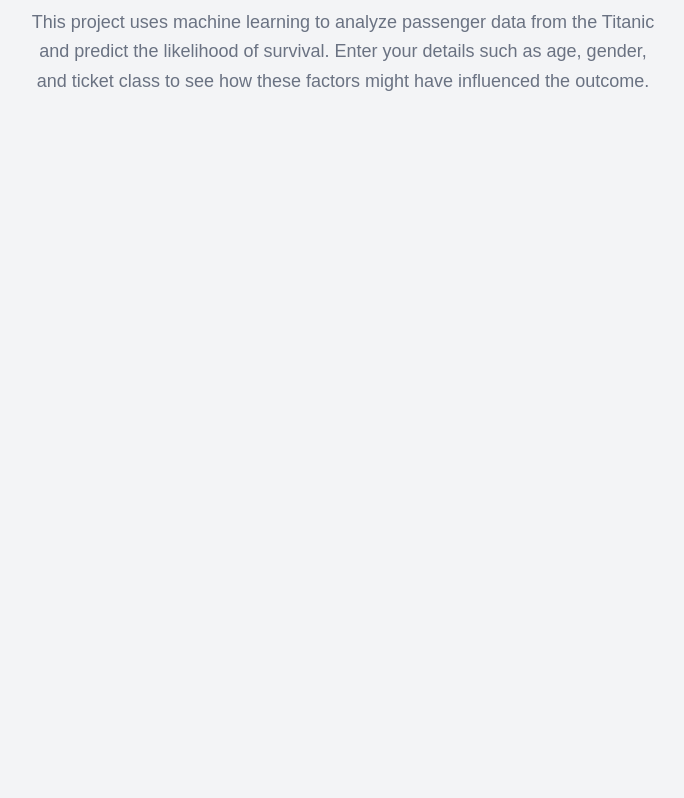
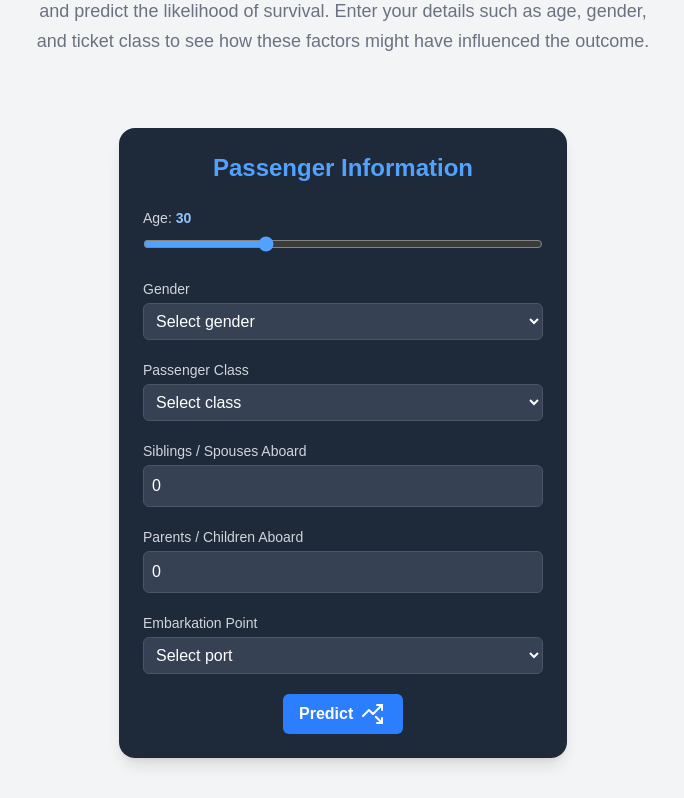
Before and after one commit to Bbuluc/titanic-prediction, a React (Vite) app: page / in a window 1280 px wide. Shown: the part 260-1058 px from the top of the page, without its empty margins (297-981 px from the left). Before the commit the page ends 800 px from the top, so only its background shows below. Built offline with nearby package versions, Linux system fonts and the light colour scheme.

Commit message:
Form structure added and some minor changes made

```diff
--- a/src/App.jsx
+++ b/src/App.jsx
@@ -1,16 +1,16 @@
-import MainHeader from "./components/Header"
-import InfoSection from "./components/infoSeection"
 
+import FormSection from "./components/FormSection";
+import MainHeader from "./components/Header";
+import InfoSection from "./components/infoSeection";
 
 function App() {
-
-
   return (
     <>
       <MainHeader />
       <InfoSection />
+      <FormSection />
     </>
-  )
+  );
 }
 
-export default App
+export default App;
--- /dev/null
+++ b/src/components/FormSection.jsx
@@ -0,0 +1,170 @@
+import { useState } from "react";
+import PredictIcon from "./icons/PredictIcon";
+export default function FormSection() {
+  // State for all form values
+  const [formData, setFormData] = useState({
+    age: 30,
+    gender: "",
+    pclass: "",
+    sibsp: 0,
+    parch: 0,
+    embarked: "",
+  });
+
+  // Handle change for all inputs
+  const handleChange = (e) => {
+    const { name, value } = e.target;
+    setFormData((prev) => ({ ...prev, [name]: value }));
+  };
+
+  // Handle form submission
+  const handleSubmit = (e) => {
+    e.preventDefault();
+    console.log("Form Data:", formData);
+    // Later: send this data to backend (FastAPI / Flask)
+  };
+
+  return (
+    <section className="max-w-md mx-auto my-10 bg-gray-800 rounded-2xl shadow-lg p-6 text-white">
+      <h2 className="text-2xl font-semibold text-center text-blue-400 mb-6">
+        Passenger Information
+      </h2>
+
+      <form onSubmit={handleSubmit} className="space-y-5">
+        {/* Age - Range Slider */}
+        <div>
+          <label
+            htmlFor="age"
+            className="block text-sm font-medium text-gray-300"
+          >
+            Age:{" "}
+            <span className="text-blue-300 font-semibold">{formData.age}</span>
+          </label>
+          <input
+            type="range"
+            id="age"
+            name="age"
+            min="0"
+            max="100"
+            value={formData.age}
+            onChange={handleChange}
+            className="w-full mt-2 accent-blue-400"
+          />
+        </div>
+
+        {/* Gender */}
+        <div>
+          <label
+            htmlFor="gender"
+            className="block text-sm font-medium text-gray-300"
+          >
+            Gender
+          </label>
+          <select
+            id="gender"
+            name="gender"
+            value={formData.gender}
+            onChange={handleChange}
+            className="w-full mt-1 p-2 rounded-md bg-gray-700 border border-gray-600 focus:ring-2 focus:ring-blue-400 focus:outline-none"
+          >
+            <option value="">Select gender</option>
+            <option value="male">Male</option>
+            <option value="female">Female</option>
+          </select>
+        </div>
+
+        {/* Passenger Class */}
+        <div>
+          <label
+            htmlFor="pclass"
+            className="block text-sm font-medium text-gray-300"
+          >
+            Passenger Class
+          </label>
+          <select
+            id="pclass"
+            name="pclass"
+            value={formData.pclass}
+            onChange={handleChange}
+            className="w-full mt-1 p-2 rounded-md bg-gray-700 border border-gray-600 focus:ring-2 focus:ring-blue-400 focus:outline-none"
+          >
+            <option value="">Select class</option>
+            <option value="1">1st Class</option>
+            <option value="2">2nd Class</option>
+            <option value="3">3rd Class</option>
+          </select>
+        </div>
+
+        {/* Siblings/Spouses Aboard */}
+        <div>
+          <label
+            htmlFor="sibsp"
+            className="block text-sm font-medium text-gray-300"
+          >
+            Siblings / Spouses Aboard
+          </label>
+          <input
+            type="number"
+            id="sibsp"
+            name="sibsp"
+            min="0"
+            max="10"
+            value={formData.sibsp}
+            onChange={handleChange}
+            className="w-full mt-1 p-2 rounded-md bg-gray-700 border border-gray-600 focus:ring-2 focus:ring-blue-400 focus:outline-none"
+          />
+        </div>
+
+        {/* Parents/Children Aboard */}
+        <div>
+          <label
+            htmlFor="parch"
+            className="block text-sm font-medium text-gray-300"
+          >
+            Parents / Children Aboard
+          </label>
+          <input
+            type="number"
+            id="parch"
+            name="parch"
+            min="0"
+            max="10"
+            value={formData.parch}
+            onChange={handleChange}
+            className="w-full mt-1 p-2 rounded-md bg-gray-700 border border-gray-600 focus:ring-2 focus:ring-blue-400 focus:outline-none"
+          />
+        </div>
+
+        {/* Embarkation Point */}
+        <div>
+          <label
+            htmlFor="embarked"
+            className="block text-sm font-medium text-gray-300"
+          >
+            Embarkation Point
+          </label>
+          <select
+            id="embarked"
+            name="embarked"
+            value={formData.embarked}
+            onChange={handleChange}
+            className="w-full mt-1 p-2 rounded-md bg-gray-700 border border-gray-600 focus:ring-2 focus:ring-blue-400 focus:outline-none"
+          >
+            <option value="">Select port</option>
+            <option value="C">Cherbourg (C)</option>
+            <option value="Q">Queenstown (Q)</option>
+            <option value="S">Southampton (S)</option>
+          </select>
+        </div>
+
+        <button
+          type="submit"
+          className="flex mx-auto w-30 mt-4 bg-blue-500 hover:bg-blue-600 text-white font-semibold py-2 px-4 rounded-md transition  gap-2"
+        >
+          Predict
+          <PredictIcon />
+        </button>
+      </form>
+    </section>
+  );
+}
--- a/src/components/InfoSeection.jsx
+++ b/src/components/InfoSeection.jsx
@@ -1,6 +1,6 @@
 export default function InfoSection() {
   return (
-    <section className="text-center text-gray-500 max-w-2xl pt-12 sm:pt-24 md:pt-36 mx-auto px-4 ">
+    <section className="text-center text-gray-500 max-w-2xl pt-12 sm:pt-24 md:pt-26 mx-auto px-4 pb-4 sm:pb-8">
       <h2 className="text-2xl sm:text-3xl font-semibold mb-2 text-blue-800">
         About the Project
       </h2>
--- /dev/null
+++ b/src/components/icons/PredictIcon.jsx
@@ -0,0 +1,21 @@
+export default function PredictIcon() {
+  return (
+    <svg
+        xmlns="http://www.w3.org/2000/svg"
+        width="24"
+        height="24"
+        viewBox="0 0 24 24"
+        fill="none"
+        stroke="currentColor"
+        stroke-width="2"
+        stroke-linecap="round"
+        stroke-linejoin="round"
+        class="lucide lucide-trending-up-down-icon lucide-trending-up-down"
+      >
+        <path d="M14.828 14.828 21 21" />
+        <path d="M21 16v5h-5" />
+        <path d="m21 3-9 9-4-4-6 6" />
+        <path d="M21 8V3h-5" />
+      </svg>
+  )
+}
```
